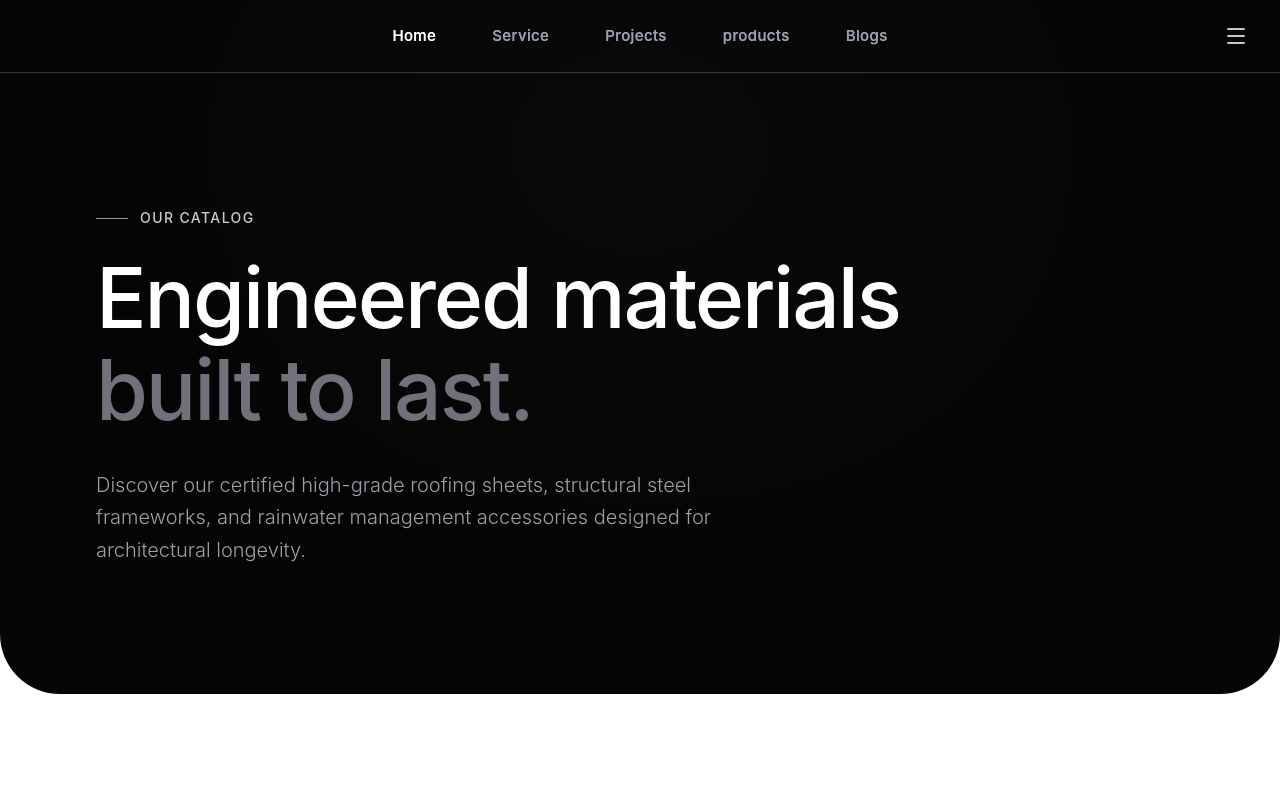
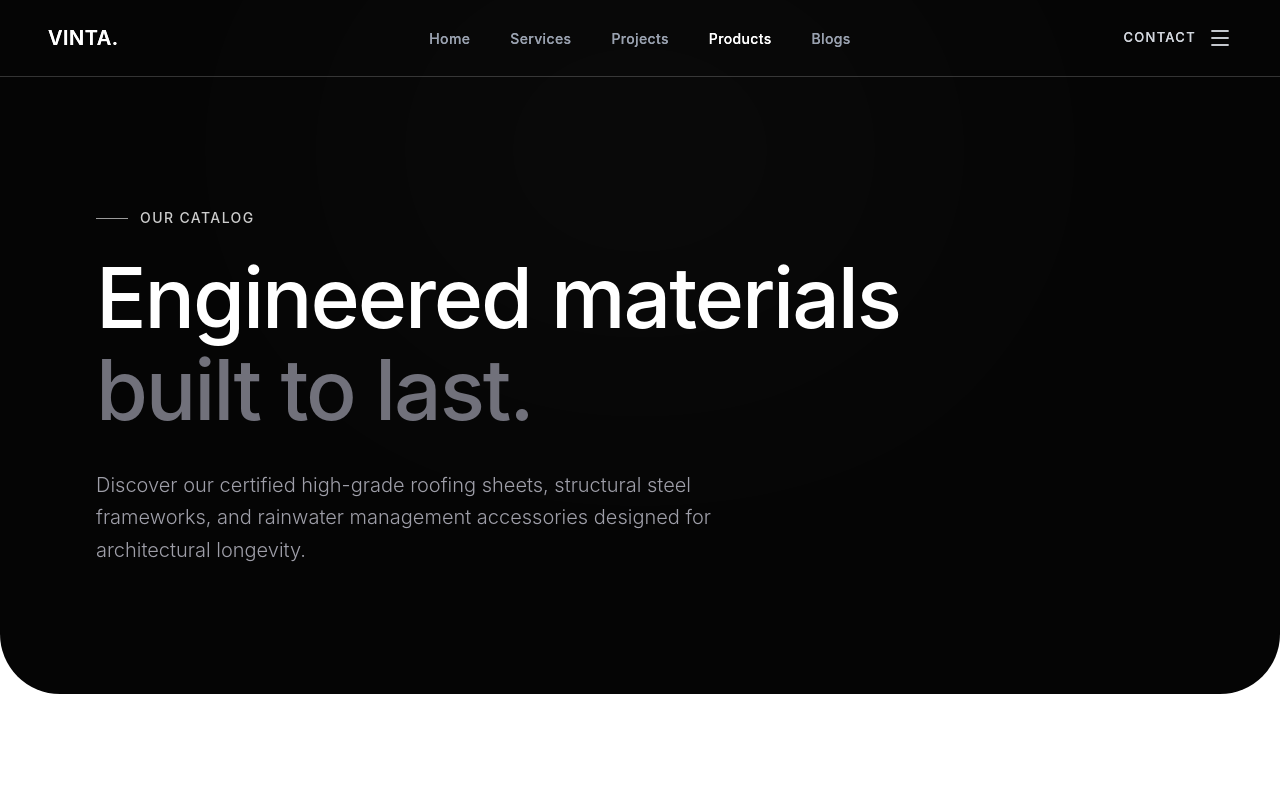
Before and after one commit to Maneeshaprabha/roofing, a Next.js app: page /products in a window 1280 px wide. Shown: the top 800 px of the page. Built offline with nearby package versions, Linux system fonts and the light colour scheme.

Commit message:
feat: enhance Navbar with side panel for mobile navigation and contact details

```diff
--- a/src/components/Navbar.tsx
+++ b/src/components/Navbar.tsx
@@ -1,14 +1,17 @@
 "use client";
 
-import { Menu, X } from "lucide-react";
+import { Menu, X, MapPin, Mail, Phone, ArrowUpRight } from "lucide-react";
 import { useState, useEffect } from "react";
 import { motion, AnimatePresence } from "framer-motion";
+import Link from "next/link";
+import { usePathname } from "next/navigation";
 
 export default function Navbar() {
   const [isScrolled, setIsScrolled] = useState(false);
-  const [isMobileMenuOpen, setIsMobileMenuOpen] = useState(false);
+  const [isSidePanelOpen, setIsSidePanelOpen] = useState(false);
+  const pathname = usePathname(); // Active link eka highlight karanna
 
-  // Scroll weddi background eka wenas karanna oni nisa meka danawa
+  // Scroll weddi background eka wenas karanna
   useEffect(() => {
     const handleScroll = () => {
       setIsScrolled(window.scrollY > 50);
@@ -17,67 +20,166 @@ export default function Navbar() {
     return () => window.removeEventListener("scroll", handleScroll);
   }, []);
 
-  // Mobile menu eka open/close karana function eka
-  const toggleMenu = () => setIsMobileMenuOpen(!isMobileMenuOpen);
+  // Panel eka open/close karana function eka
+  const togglePanel = () => setIsSidePanelOpen(!isSidePanelOpen);
+
+  const navLinks = [
+    { name: "Home", href: "/" },
+    { name: "Services", href: "/services" },
+    { name: "Projects", href: "/projects" },
+    { name: "Products", href: "/products" },
+    { name: "Blogs", href: "/blogs" },
+  ];
 
   return (
     <>
       <nav
-        className={`fixed top-0 left-0 w-full z-50 transition-all duration-300 flex items-center justify-between px-6 md:px-8 ${
+        className={`fixed top-0 left-0 w-full z-50 transition-all duration-300 flex items-center justify-between px-6 md:px-12 ${
           isScrolled
-            ? "bg-[#111]/95 backdrop-blur-md border-b border-white/10 py-4 shadow-lg"
+            ? "bg-[#050505]/90 backdrop-blur-md border-b border-white/5 py-4 shadow-lg"
             : "bg-transparent border-b border-white/10 py-6"
         }`}
       >
-        <div className="flex-1"></div> {/* Left spacer */}
-
-        {/* Desktop Links (Hidden on mobile) */}
-        <div className="hidden md:flex gap-14 font-medium text-[15px] tracking-wide">
-          <a href="./" className="text-white">Home</a>
-          <a href="services" className="text-gray-400 hover:text-white transition-colors">Service</a>
-          <a href="projects" className="text-gray-400 hover:text-white transition-colors">Projects</a>
-          <a href="products" className="text-gray-400 hover:text-white transition-colors">products</a>
-          <a href="blogs" className="text-gray-400 hover:text-white transition-colors">Blogs</a>
+        {/* Left - Logo or Spacer */}
+        <div className="flex-1">
+          <Link href="/" className="text-white text-xl font-semibold tracking-wide">
+            VINTA.
+          </Link>
         </div>
 
-        {/* Menu Icon (Works as toggle on mobile) */}
-        <div className="flex-1 flex justify-end">
+        {/* Center - Desktop Links (Hidden on mobile) */}
+        <div className="hidden md:flex gap-10 font-medium text-[14px] tracking-wide">
+          {navLinks.map((link) => {
+            const isActive = pathname === link.href;
+            return (
+              <Link
+                key={link.name}
+                href={link.href}
+                className={`transition-colors duration-300 ${isActive ? "text-white" : "text-gray-400 hover:text-white"}`}
+              >
+                {link.name}
+              </Link>
+            );
+          })}
+        </div>
+
+        {/* Right - Menu Icon (Hamburger) */}
+        <div className="flex-1 flex justify-end items-center gap-6">
           <button
-            onClick={toggleMenu}
-            className="text-gray-300 hover:text-white transition-colors"
+            onClick={togglePanel}
+            className="text-gray-300 hover:text-white transition-colors flex items-center gap-3 group"
           >
+            <span className="hidden md:block text-[13px] font-medium tracking-widest uppercase group-hover:text-white transition-colors">
+              Contact
+            </span>
             <Menu className="w-6 h-6" strokeWidth={1.5} />
           </button>
         </div>
       </nav>
 
-      {/* Mobile Full-Screen Menu Overlay */}
+      {/* Side Panel Overlay & Drawer */}
       <AnimatePresence>
-        {isMobileMenuOpen && (
+        {isSidePanelOpen && (
+          <>
+            {/* Backdrop Blur Overlay */}
             <motion.div
-            initial={{ opacity: 0, y: -20 }}
-            animate={{ opacity: 1, y: 0 }}
-            exit={{ opacity: 0, y: -20 }}
-            transition={{ duration: 0.3, ease: "easeOut" }}
-            className="fixed inset-0 z-[60] bg-[#111]/95 backdrop-blur-xl flex flex-col items-center justify-center md:hidden"
+              initial={{ opacity: 0 }}
+              animate={{ opacity: 1 }}
+              exit={{ opacity: 0 }}
+              transition={{ duration: 0.3 }}
+              onClick={togglePanel}
+              className="fixed inset-0 bg-black/60 backdrop-blur-sm z-[60]"
+            />
+
+            {/* Slide-out Panel (Right Side) */}
+            <motion.div
+              initial={{ x: "100%" }}
+              animate={{ x: 0 }}
+              exit={{ x: "100%" }}
+              transition={{ type: "tween", duration: 0.4, ease: "easeInOut" }}
+              className="fixed top-0 right-0 h-screen w-full md:w-[420px] bg-[#0a0a0a] border-l border-white/10 z-[70] p-8 md:p-12 flex flex-col shadow-2xl overflow-y-auto custom-scrollbar"
             >
-            {/* Close Button */}
+              {/* Header & Close Button */}
+              <div className="flex items-center justify-between mb-12">
+                <span className="text-white font-semibold tracking-widest uppercase text-lg">Vinta.</span>
                 <button
-              onClick={toggleMenu}
-              className="absolute top-6 right-6 text-gray-400 hover:text-white transition-colors p-2"
+                  onClick={togglePanel}
+                  className="text-gray-400 hover:text-white transition-all bg-white/5 hover:bg-white/10 p-2 rounded-full"
                 >
-              <X className="w-8 h-8" strokeWidth={1.5} />
+                  <X className="w-6 h-6" strokeWidth={1.5} />
                 </button>
+              </div>
 
-            {/* Mobile Links */}
-            <div className="flex flex-col items-center gap-8 text-2xl font-medium tracking-wide">
-              <a href="#" onClick={toggleMenu} className="text-white">Home</a>
-              <a href="#" onClick={toggleMenu} className="text-gray-400 hover:text-white transition-colors">Service</a>
-              <a href="#" onClick={toggleMenu} className="text-gray-400 hover:text-white transition-colors">Careers</a>
-              <a href="#" onClick={toggleMenu} className="text-gray-400 hover:text-white transition-colors">Blogs</a>
-              <a href="#" onClick={toggleMenu} className="text-gray-400 hover:text-white transition-colors">Blogs</a>
+              {/* Mobile Navigation (Only visible on small screens) */}
+              <div className="md:hidden flex flex-col gap-6 mb-12 border-b border-white/10 pb-10">
+                <p className="text-[12px] text-gray-500 font-medium tracking-widest uppercase mb-2">Navigation</p>
+                {navLinks.map((link) => (
+                  <Link
+                    key={link.name}
+                    href={link.href}
+                    onClick={togglePanel}
+                    className="text-white text-2xl font-light hover:text-[#cc3333] transition-colors"
+                  >
+                    {link.name}
+                  </Link>
+                ))}
               </div>
+
+              {/* Contact Us Content */}
+              <div className="flex flex-col gap-10 mt-auto md:mt-0">
+                <div>
+                  <h3 className="text-white text-3xl font-medium tracking-tight mb-4">Let's build <br/><span className="text-gray-500">together.</span></h3>
+                  <p className="text-gray-400 text-[15px] font-light leading-relaxed">
+                    Have an engineering project or roofing requirement in mind? Reach out to our expert team for a consultation.
+                  </p>
+                </div>
+
+                <div className="flex flex-col gap-6">
+                  <div className="flex items-start gap-4 group">
+                    <div className="w-10 h-10 rounded-full bg-white/5 border border-white/10 flex items-center justify-center shrink-0 group-hover:bg-white/10 transition-colors">
+                      <MapPin className="w-4 h-4 text-gray-300" />
+                    </div>
+                    <div>
+                      <p className="text-[12px] text-gray-500 uppercase tracking-widest mb-1">Location</p>
+                      <p className="text-gray-300 text-[15px] font-light">Haputale Road,<br/>Welimada, Sri Lanka.</p>
+                    </div>
+                  </div>
+
+                  <div className="flex items-center gap-4 group">
+                    <div className="w-10 h-10 rounded-full bg-white/5 border border-white/10 flex items-center justify-center shrink-0 group-hover:bg-white/10 transition-colors">
+                      <Mail className="w-4 h-4 text-gray-300" />
+                    </div>
+                    <div>
+                      <p className="text-[12px] text-gray-500 uppercase tracking-widest mb-1">Email</p>
+                      <a href="mailto:hello@vinta.com" className="text-gray-300 text-[15px] font-light hover:text-white transition-colors">hello@vinta.com</a>
+                    </div>
+                  </div>
+
+                  <div className="flex items-center gap-4 group">
+                    <div className="w-10 h-10 rounded-full bg-white/5 border border-white/10 flex items-center justify-center shrink-0 group-hover:bg-white/10 transition-colors">
+                      <Phone className="w-4 h-4 text-gray-300" />
+                    </div>
+                    <div>
+                      <p className="text-[12px] text-gray-500 uppercase tracking-widest mb-1">Phone</p>
+                      <a href="tel:+94701234562" className="text-gray-300 text-[15px] font-light hover:text-white transition-colors">+94 70 123 4562</a>
+                    </div>
+                  </div>
+                </div>
+
+                <Link
+                  href="/contact"
+                  onClick={togglePanel}
+                  className="mt-4 flex items-center justify-center gap-3 border border-white/20 rounded-full text-white px-6 py-4 w-full hover:bg-white hover:text-black transition-colors duration-300"
+                >
+                  <span className="text-[13px] font-semibold tracking-[0.15em] uppercase">
+                    Contact Us Page
+                  </span>
+                  <ArrowUpRight size={18} strokeWidth={1.5} />
+                </Link>
+              </div>
+
             </motion.div>
+          </>
         )}
       </AnimatePresence>
     </>
```
Lines whose indentation alone changed are shown as unchanged.
